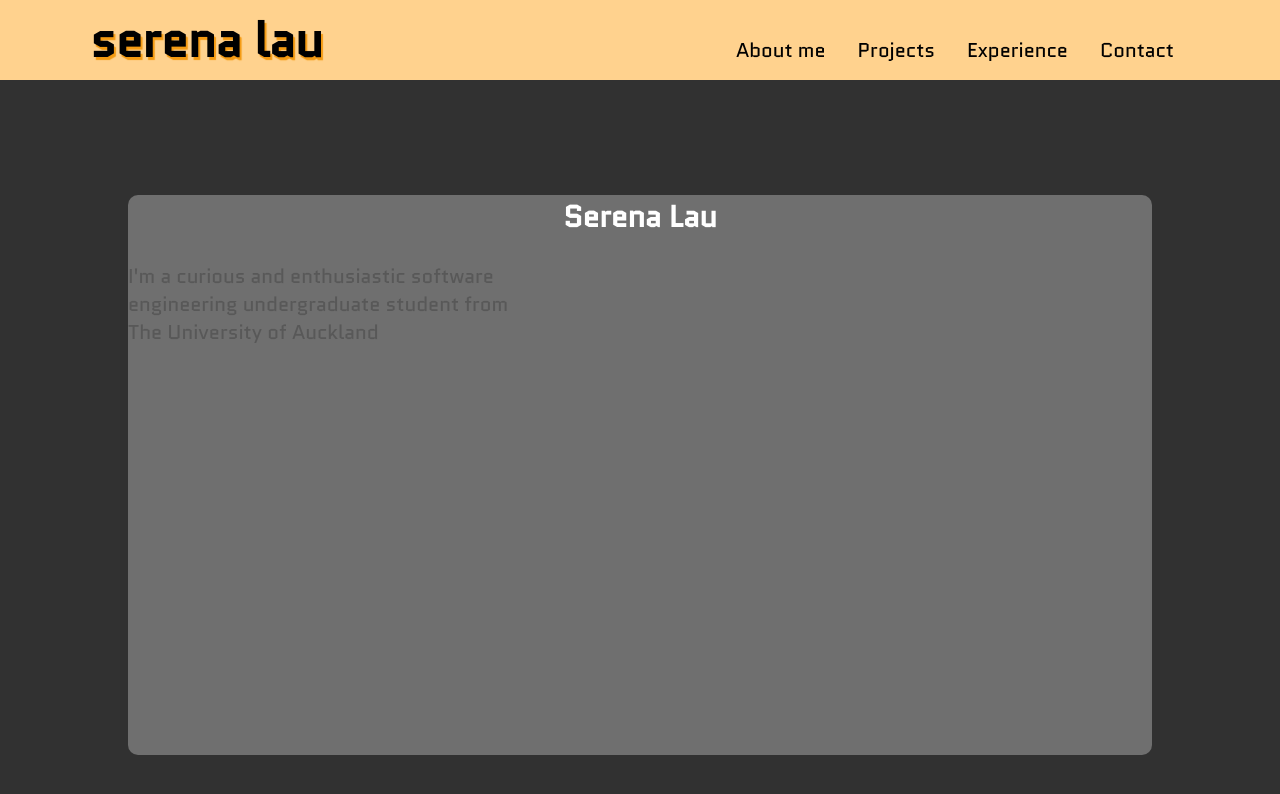
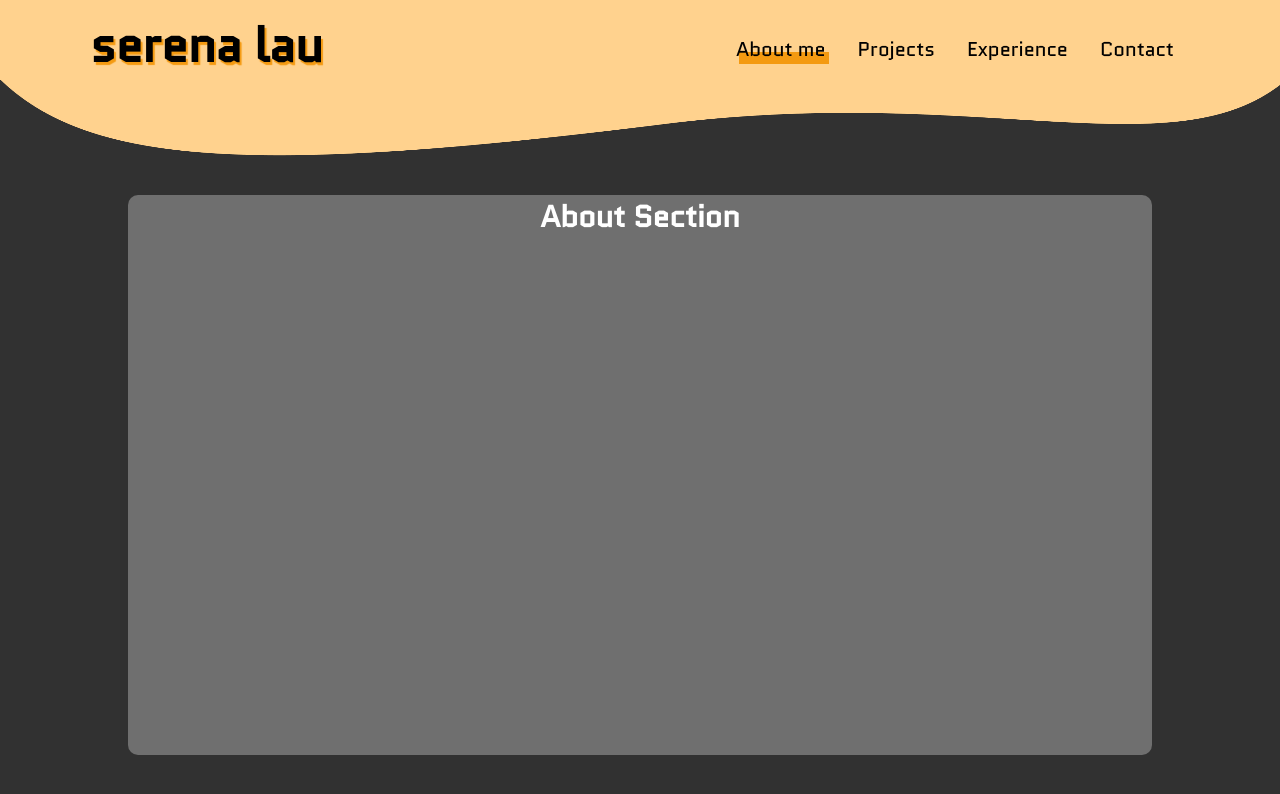
Before and after one commit to serenalau272/profile-web, a React (Create React App) app: page / in a window 1280 px wide. Both pictures are taken after a click on the link "About me". Shown: the part 720-1514 px from the top of the page. Built offline with nearby package versions, Linux system fonts and the light colour scheme.

Commit message:
feat: Navbar item underlining implemented

```diff
--- a/src/components/aboutSection/index.tsx
+++ b/src/components/aboutSection/index.tsx
@@ -6,10 +6,9 @@ const AboutSection = () => {
     <>
       <AboutContainer id='about'>
         <WindowContainer>
-          <AboutH1>Serena Lau</AboutH1>
+          <AboutH1>About Section</AboutH1>
           <AboutP>
-            I'm a curious and enthusiastic software engineering undergraduate
-            student from The University of Auckland
+
           </AboutP>
         </WindowContainer>
       </AboutContainer>
--- a/src/components/heroSection/heroSection.tsx
+++ b/src/components/heroSection/heroSection.tsx
@@ -20,6 +20,14 @@ export const HeroWaveImg = styled.img`
     width: 100%;
     height: 80%;
     padding: 0;
+
+    @media screen and (max-width: 768px) {
+        height: 80%;
+    }
+
+    @media screen and (max-width: 480px) {
+        height: 40%;
+    }
 `
 
 export const HeroContent = styled.div`
@@ -46,6 +54,8 @@ export const HeroH1 = styled.h1`
 
     @media screen and (max-width: 480px) {
         font-size: 32px;
+        color: #FFFFFF;
+        text-shadow: 0px 4px 2px #553B15;
     }
 `
 
--- a/src/components/navbar/index.tsx
+++ b/src/components/navbar/index.tsx
@@ -1,9 +1,11 @@
 import React, { useState, useEffect } from "react";
 import { FaBars } from "react-icons/fa";
 import { animateScroll as scroll } from "react-scroll";
+import pageWave from "../../resources/pageWave.png";
 import {
   Nav,
   NavbarContainer,
+  NavWave,
   NavLogo,
   MobileIcon,
   NavMenu,
@@ -20,7 +22,7 @@ const Navbar: React.FC<NavbarProps> = ({ toggle }) => {
   const [scrollNav, setScrollNav] = useState(false);
 
   const changeNav = () => {
-    if (window.scrollY >= 80) {
+    if (window.scrollY >= 200) {
       setScrollNav(true);
     } else {
       setScrollNav(false);
@@ -28,16 +30,16 @@ const Navbar: React.FC<NavbarProps> = ({ toggle }) => {
   };
 
   enum Section {
-    Home = "home",
     About = "about",
     Projects = "projects",
     Experience = "experience",
     Contact = "contact",
+    Default = "",
   }
 
   const [border, setBorder] = useState(false);
   const [active, setActive] = useState(false);
-  const [section, setSection] = useState(Section.Home);
+  const [section, setSection] = useState(Section.Default);
 
   const onActive = (isEnable: boolean, section: Section) => {
     setSection(section);
@@ -78,13 +80,17 @@ const Navbar: React.FC<NavbarProps> = ({ toggle }) => {
                 duration={500}
                 spy={true}
                 offset={-80}
+                onClick={() => onActive(true, Section.About)}
                 onSetActive={() => onActive(true, Section.About)}
                 onSetInactive={() => onActive(false, Section.About)}
                 onMouseEnter={() => onHover(true, Section.About)}
                 onMouseLeave={() => onHover(false, Section.About)}
               >
-                {border && section == Section.About ? <NavBorder /> : null}About me
+                About me
               </NavLinks>
+              {border && section === Section.About ? (
+                <NavBorder section={Section.About} />
+              ) : null}
             </NavItem>
             <NavItem>
               <NavLinks
@@ -93,13 +99,17 @@ const Navbar: React.FC<NavbarProps> = ({ toggle }) => {
                 duration={500}
                 spy={true}
                 offset={-80}
+                onClick={() => onActive(true, Section.Projects)}
                 onSetActive={() => onActive(true, Section.Projects)}
                 onSetInactive={() => onActive(false, Section.Projects)}
                 onMouseEnter={() => onHover(true, Section.Projects)}
                 onMouseLeave={() => onHover(false, Section.Projects)}
               >
-                {border && section == Section.Projects ? <NavBorder /> : null}Projects
+                Projects
               </NavLinks>
+              {border && section === Section.Projects ? (
+                <NavBorder section={Section.Projects} />
+              ) : null}
             </NavItem>
             <NavItem>
               <NavLinks
@@ -108,14 +118,17 @@ const Navbar: React.FC<NavbarProps> = ({ toggle }) => {
                 duration={500}
                 spy={true}
                 offset={-80}
+                onClick={() => onActive(true, Section.Experience)}
                 onSetActive={() => onActive(true, Section.Experience)}
                 onSetInactive={() => onActive(false, Section.Experience)}
                 onMouseEnter={() => onHover(true, Section.Experience)}
                 onMouseLeave={() => onHover(false, Section.Experience)}
               >
-                {border && section == Section.Experience ? <NavBorder /> : null}
                 Experience
               </NavLinks>
+              {border && section === Section.Experience ? (
+                <NavBorder section={Section.Experience} />
+              ) : null}
             </NavItem>
             <NavItem>
               <NavLinks
@@ -124,16 +137,21 @@ const Navbar: React.FC<NavbarProps> = ({ toggle }) => {
                 duration={500}
                 spy={true}
                 offset={-80}
+                onClick={() => onActive(true, Section.Contact)}
                 onSetActive={() => onActive(true, Section.Contact)}
                 onSetInactive={() => onActive(false, Section.Contact)}
                 onMouseEnter={() => onHover(true, Section.Contact)}
                 onMouseLeave={() => onHover(false, Section.Contact)}
               >
-                {border && section == Section.Contact ? <NavBorder /> : null}Contact
+                Contact
               </NavLinks>
+              {border && section === Section.Contact ? (
+                <NavBorder section={Section.Contact} />
+              ) : null}
             </NavItem>
           </NavMenu>
         </NavbarContainer>
+        <NavWave src={pageWave} />
       </Nav>
     </>
   );
--- a/src/components/navbar/navbar.tsx
+++ b/src/components/navbar/navbar.tsx
@@ -10,6 +10,7 @@ export const Nav = styled.nav<NavProps>`
     height: 80px;
     margin-top: -80px;
     display: flex;
+    flex-direction: column;
     justify-content: center;
     align-items: center;
     font-size: 1rem;
@@ -30,11 +31,37 @@ export const NavbarContainer = styled.div`
     width: 100%;
     padding: 40px 90px;
     box-sizing: border-box;
+
+    @media screen and (max-width: 768px) {
+        padding: 25px 90px;
+    }
+
+    @media screen and (max-width: 480px) {
+        padding: 20px 45px;
+    }
+`
+
+export const NavWave = styled.img`
+    top: 80px;
+    justify-self: flex-start;
+    position: absolute;
+    width: 100%;
+    height: 100%;
+    padding: 0;
+
+    @media screen and (max-width: 768px) {
+        height: 70%;
+    }
+
+    @media screen and (max-width: 480px) {
+        height: 50%;
+    }
 `
 
 export const NavLogo = styled.div`
     color: #000000;
     justify-self: flex-start;
+    margin-top: 5px;
     cursor: pointer;
     font-family: 'Quantico-Regular';
     font-size: 3rem;
@@ -43,6 +70,10 @@ export const NavLogo = styled.div`
     align-items: center;
     font-weight: bold;
     text-decoration: none;
+
+    @media screen and (max-width: 480px) {
+        font-size: 2rem;
+    }
 `
 
 export const MobileIcon = styled.div`
@@ -73,6 +104,10 @@ export const NavMenu = styled.ul`
 
 export const NavItem = styled.li`
     height: 80px;
+    display: flex;
+    flex-direction: column;
+    align-items: center;
+    justify-content: center;
 `
 
 interface NavLinksProps {
@@ -83,15 +118,12 @@ interface NavLinksProps {
 export const NavLinks = styled(LinkS)<NavLinksProps>`
     color: #000000;
     font-size: 20px;
-    display: flex;
-    align-items: center;
     text-decoration: none;
     padding: 0 1rem;
     height: 100%;
     cursor: pointer;
-    flex-direction: column;
-    justify-content: center;
-    margin-top: 10px;
+    margin-top: 35px;
+    z-index: 1;
 
     /* &.active {
         border-bottom: 10px solid #F49A11;
@@ -102,12 +134,34 @@ export const NavLinks = styled(LinkS)<NavLinksProps>`
     }   */
 `
 
-export const NavBorder = styled.div`
+const handleSectionType = (section: string) => {
+    switch (section) {
+        // returns array of (width, margin-left)
+        case "about":
+            return "90px";
+        case "projects":
+            return "78px";
+        case "experience":
+            return "101px";
+        case "contact":
+            return "75px";
+        default:
+            return "0px";
+    }
+}
+
+interface NavBorderProps {
+    section: string;
+}
+
+export const NavBorder = styled.div<NavBorderProps>`
     background: #F49A11;
     height: 12px;
-    width: 70px;
+    width: ${props => handleSectionType(props.section)};
     cursor: pointer;
-    margin-left: 11px;
-    margin-bottom: -25px;
+    margin-left: 6px;
+    margin-bottom: -35px;
+    position: absolute;
+    z-index: 0;
 
 `
```
Also changed, not shown: src/resources/pageWave2.png (added).
